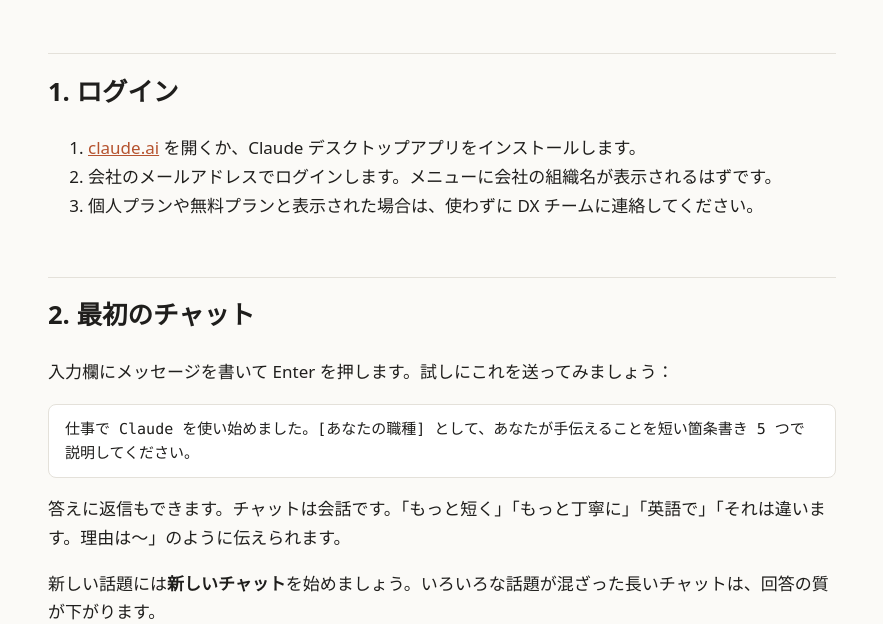
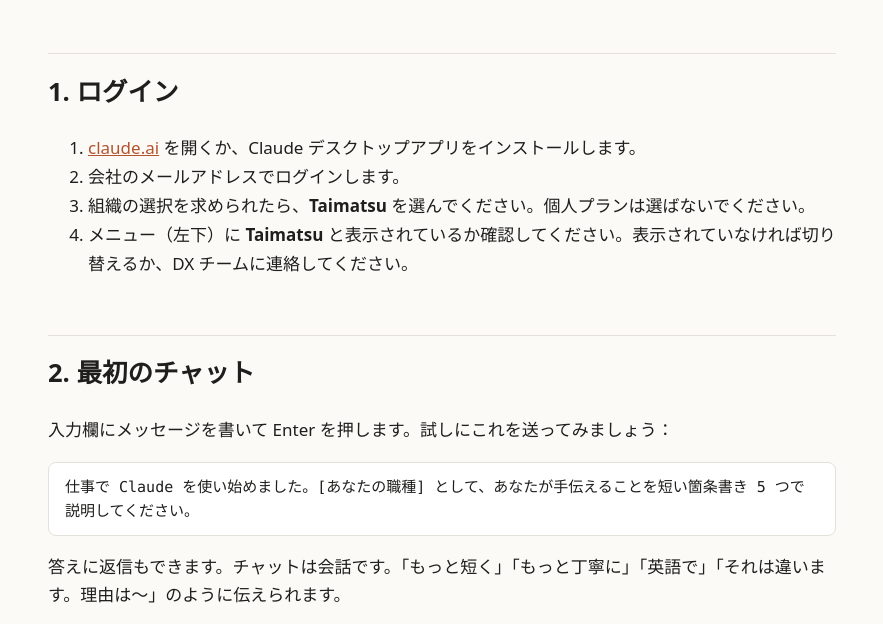
Before and after one commit to Taimatsu-org/Taimatsu-AI-training, a plain HTML site: page ja/start.html in a window 1280 px wide. Shown: the part 170-794 px from the top of the page, without its empty margins (198-1081 px from the left). Drawn offline with Linux system fonts and the light colour scheme.

Commit message:
Tell users to pick the Taimatsu org when logging in
Co-Authored-By: Claude Opus 5.5 <noreply@anthropic.com>

```diff
--- a/ja/start.html
+++ b/ja/start.html
@@ -23,8 +23,9 @@
 <h2>1. ログイン</h2>
 <ol>
   <li><a href="https://claude.ai">claude.ai</a> を開くか、Claude デスクトップアプリをインストールします。</li>
-  <li>会社のメールアドレスでログインします。メニューに会社の組織名が表示されるはずです。</li>
-  <li>個人プランや無料プランと表示された場合は、使わずに DX チームに連絡してください。</li>
+  <li>会社のメールアドレスでログインします。</li>
+  <li>組織の選択を求められたら、<strong>Taimatsu</strong> を選んでください。個人プランは選ばないでください。</li>
+  <li>メニュー（左下）に <strong>Taimatsu</strong> と表示されているか確認してください。表示されていなければ切り替えるか、DX チームに連絡してください。</li>
 </ol>
 
 <h2>2. 最初のチャット</h2>
```
Also changed, not shown: start.html (+3 -2 lines).
